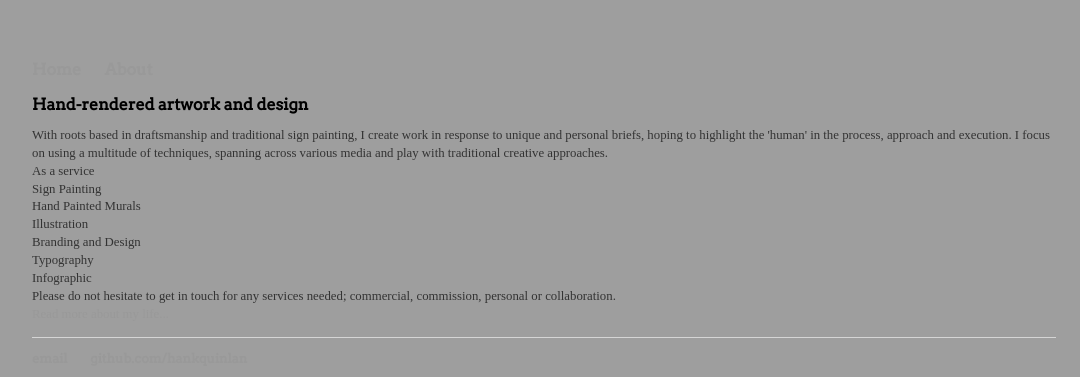
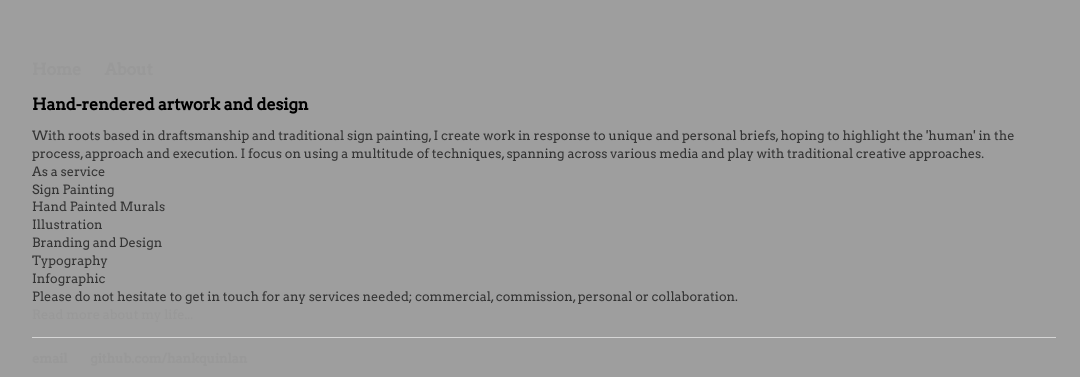
Before and after one commit to willwaltonfreeman/willwaltonfreeman.github.io, a Jekyll site: the page built from about/index.html, in a window 1280 px wide. Shown: the top 377 px of the page, without its empty margins (96-1176 px from the left). Built offline with Jekyll 4.4.1, drawn with Linux system fonts in a browser that asks for light colours.

Commit message:
Update main.css

```diff
--- a/css/main.css
+++ b/css/main.css
@@ -8,7 +8,7 @@ body {
     -o-background-size: cover;
 }
 nav ul, footer ul {
-    font-family: 'Arvo', serif;;
+    font-family: 'Arvo', serif;
     padding: 0px;
     list-style: none;
     font-weight: bold;
@@ -29,6 +29,7 @@ h1 {
     font-family:'Arvo', serif;
 }
 p {
+    font-family: 'arvo', serif;
     font-size: 0.8em;
     line-height: 1.4em;
     color: #333;
```
